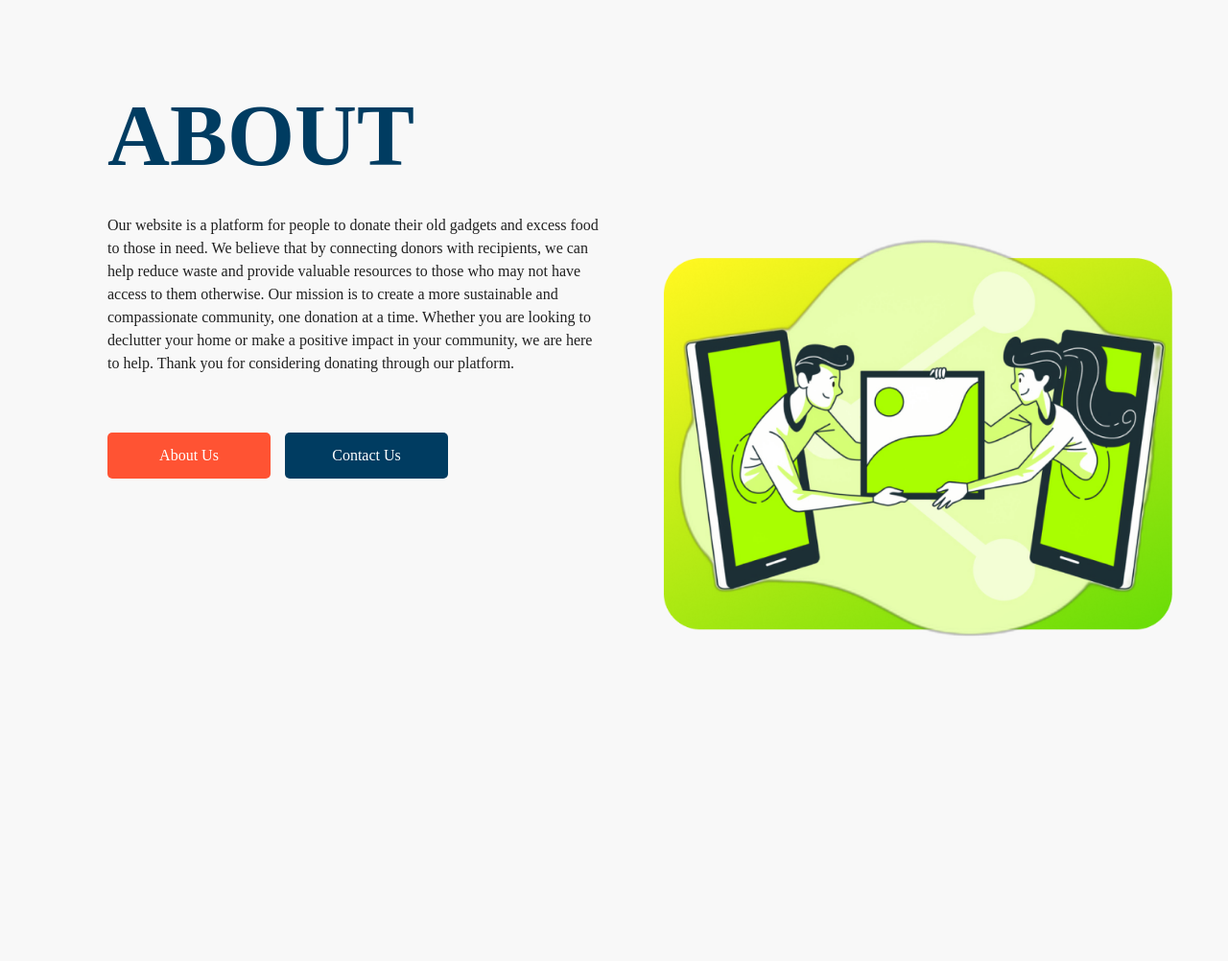
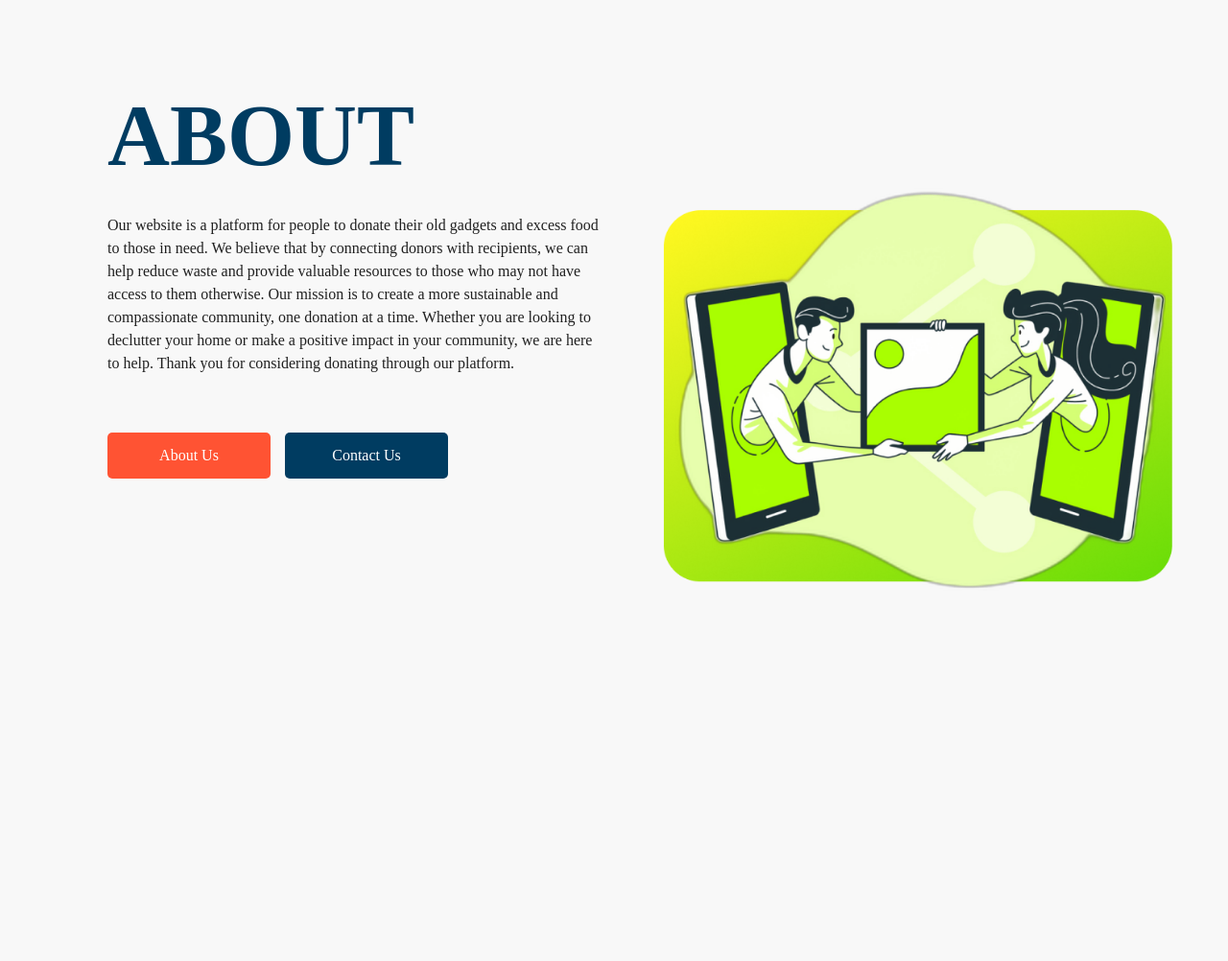
Before and after one commit to edwineas/Eco-Tech, a web app: file index.html in a window 1280 px wide; the page is wider, and only the part inside the window is pictured. Shown: the part 101-1103 px from the top of that part at 96% size. Run offline with its HTML, style and script files only (its server is not run), Linux system fonts and the light colour scheme; some libraries are stand-ins or nearby versions.

Commit message:
Update style.css

```diff
--- a/css/style.css
+++ b/css/style.css
@@ -379,7 +379,7 @@ button {
 .image_1 {
     width: 100%;
     float: left;
-    padding-top: 50px;
+    padding-top: 0px;
 }
 
 .Students_section {
```
